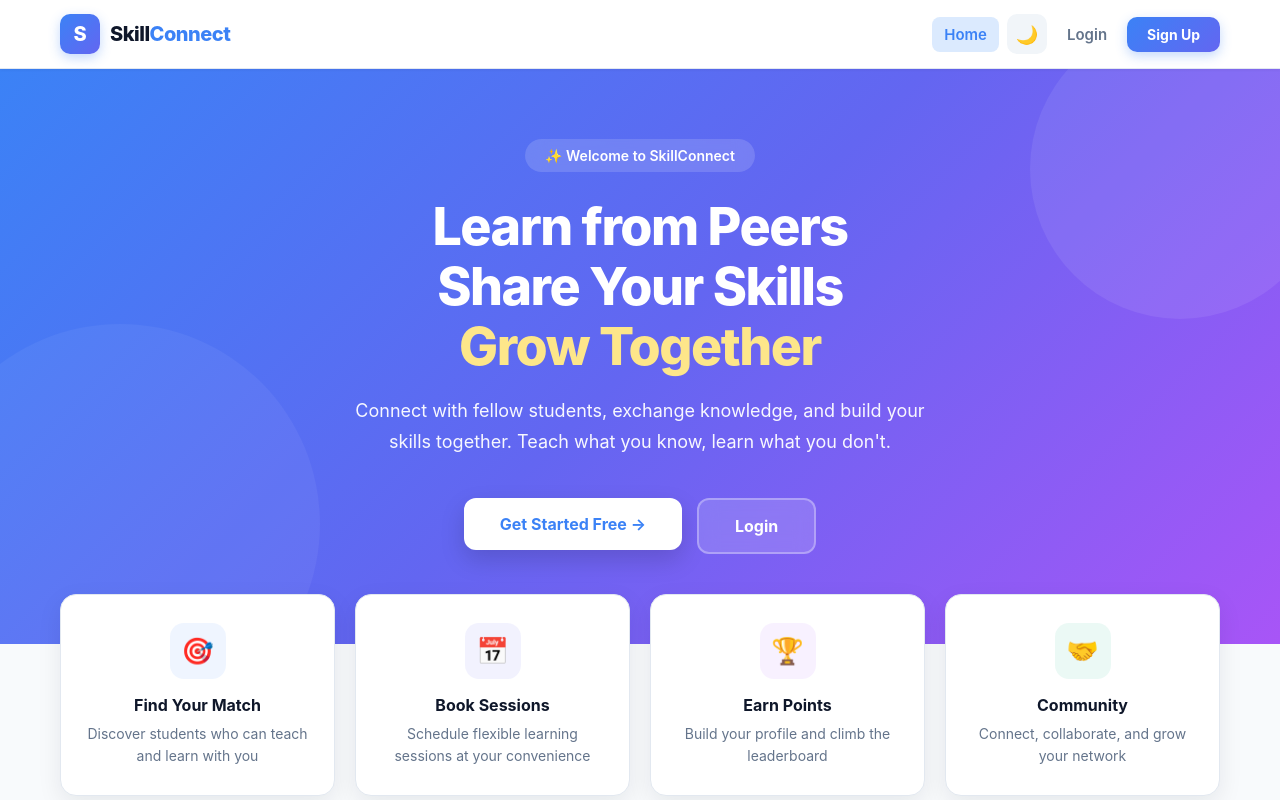
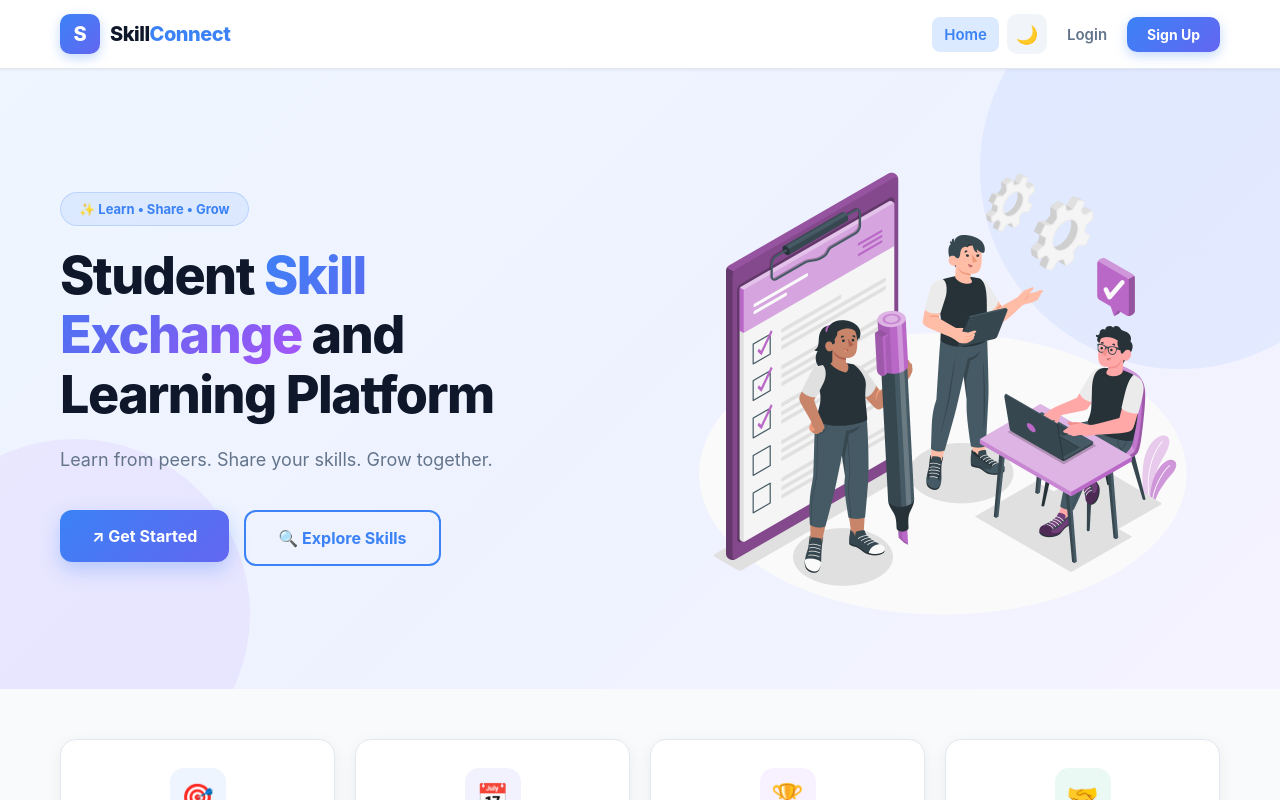
Before and after one commit to tharukasewmini1230-creator/SkillConnect, a React app in the folder frontend/: page / in a window 1280 px wide. Shown: the top 800 px of the page. Built offline with nearby package versions, Linux system fonts and the light colour scheme; no server answers; the HTML template or start-up script is replaced by a standard one.

Commit message:
style: add hero illustration and split-layout hero section

```diff
--- a/frontend/src/pages/Home.jsx
+++ b/frontend/src/pages/Home.jsx
@@ -2,6 +2,7 @@ import { useState, useEffect } from 'react';
 import { Link, useSearchParams } from 'react-router-dom';
 import API from '../services/api';
 import { useAuth } from '../context/AuthContext';
+import heroIllustration from '../assets/hero-illustration.png';
 
 const Home = () => {
   const [skills, setSkills] = useState([]);
@@ -13,7 +14,6 @@ const Home = () => {
   const { user } = useAuth();
   const [searchParams] = useSearchParams();
 
-  // Read search query from URL (from Navbar search)
   useEffect(() => {
     const urlSearch = searchParams.get('search');
     if (urlSearch) {
@@ -58,32 +58,39 @@ const Home = () => {
   return (
     <div style={{ paddingBottom: '40px' }}>
 
-      {/* ============================================
-          HERO SECTION
-          ============================================ */}
+      {/* HERO SECTION - Split Layout */}
       <div style={{
-        background: 'linear-gradient(135deg, #3B82F6 0%, #6366F1 50%, #A855F7 100%)',
-        color: '#fff',
-        padding: '70px 20px 90px',
+        background: 'linear-gradient(135deg, #EFF6FF 0%, #EEF2FF 50%, #F5F3FF 100%)',
+        padding: '60px 20px',
         position: 'relative',
         overflow: 'hidden'
       }}>
-        {/* Background Decorative Circles */}
-        <div style={{ position: 'absolute', top: '-50px', right: '-50px', width: '300px', height: '300px', borderRadius: '50%', background: 'rgba(255,255,255,0.08)' }} />
-        <div style={{ position: 'absolute', bottom: '-80px', left: '-80px', width: '400px', height: '400px', borderRadius: '50%', background: 'rgba(255,255,255,0.05)' }} />
+        <div style={{ position: 'absolute', top: '-100px', right: '-100px', width: '400px', height: '400px', borderRadius: '50%', background: 'rgba(59, 130, 246, 0.08)' }} />
+        <div style={{ position: 'absolute', bottom: '-100px', left: '-100px', width: '350px', height: '350px', borderRadius: '50%', background: 'rgba(168, 85, 247, 0.08)' }} />
 
-        <div className="container" style={{ position: 'relative', zIndex: 1, textAlign: 'center', maxWidth: '900px' }}>
+        <div className="container" style={{
+          display: 'grid',
+          gridTemplateColumns: 'minmax(0, 1fr) minmax(0, 1fr)',
+          gap: '50px',
+          alignItems: 'center',
+          position: 'relative',
+          zIndex: 1
+        }}>
+
+          {/* Left Side - Text */}
+          <div>
             <div style={{
               display: 'inline-block',
-            background: 'rgba(255,255,255,0.15)',
-            padding: '8px 20px',
+              background: 'rgba(59, 130, 246, 0.1)',
+              color: '#3B82F6',
+              padding: '8px 18px',
               borderRadius: '30px',
-            fontSize: '14px',
-            fontWeight: '600',
-            marginBottom: '25px',
-            backdropFilter: 'blur(10px)'
+              fontSize: '13px',
+              fontWeight: '700',
+              marginBottom: '20px',
+              border: '1px solid rgba(59, 130, 246, 0.2)'
             }}>
-            ✨ Welcome to SkillConnect
+              ✨ Learn • Share • Grow
             </div>
 
             <h1 style={{
@@ -91,65 +98,73 @@ const Home = () => {
               fontWeight: '800',
               marginBottom: '20px',
               lineHeight: '1.15',
-            letterSpacing: '-1.5px'
+              letterSpacing: '-1.5px',
+              color: 'var(--dark)'
             }}>
-            Learn from Peers<br />
-            Share Your Skills<br />
-            <span style={{ color: '#FDE68A' }}>Grow Together</span>
+              Student <span style={{
+                background: 'linear-gradient(135deg, #3B82F6 0%, #6366F1 50%, #A855F7 100%)',
+                WebkitBackgroundClip: 'text',
+                WebkitTextFillColor: 'transparent',
+                backgroundClip: 'text'
+              }}>Skill Exchange</span> and Learning Platform
             </h1>
 
             <p style={{
               fontSize: '18px',
-            marginBottom: '40px',
-            opacity: 0.95,
-            maxWidth: '600px',
-            margin: '0 auto 40px',
-            lineHeight: '1.7'
+              marginBottom: '35px',
+              color: 'var(--gray)',
+              lineHeight: '1.7',
+              maxWidth: '500px'
             }}>
-            Connect with fellow students, exchange knowledge, and build your skills together. Teach what you know, learn what you don't.
+              Learn from peers. Share your skills. Grow together.
             </p>
 
-          <div style={{ display: 'flex', gap: '15px', justifyContent: 'center', flexWrap: 'wrap' }}>
+            <div style={{ display: 'flex', gap: '15px', flexWrap: 'wrap' }}>
               {!user ? (
                 <>
                   <Link to="/register">
                     <button style={{
-                    padding: '16px 36px',
-                    background: '#fff',
+                      padding: '16px 32px',
+                      background: 'linear-gradient(135deg, #3B82F6 0%, #6366F1 100%)',
+                      color: '#fff',
+                      borderRadius: '12px',
+                      fontSize: '16px',
+                      fontWeight: '700',
+                      boxShadow: '0 8px 20px rgba(59, 130, 246, 0.3)',
+                      display: 'flex',
+                      alignItems: 'center',
+                      gap: '8px'
+                    }}>
+                      ↗ Get Started
+                    </button>
+                  </Link>
+                  <Link to="/login">
+                    <button style={{
+                      padding: '16px 32px',
+                      background: 'transparent',
                       color: '#3B82F6',
                       borderRadius: '12px',
                       fontSize: '16px',
                       fontWeight: '700',
-                    boxShadow: '0 10px 25px rgba(0,0,0,0.15)'
+                      border: '2px solid #3B82F6',
+                      display: 'flex',
+                      alignItems: 'center',
+                      gap: '8px'
                     }}>
-                    Get Started Free →
-                  </button>
-                </Link>
-                <Link to="/login">
-                  <button style={{
-                    padding: '16px 36px',
-                    background: 'rgba(255,255,255,0.15)',
-                    color: '#fff',
-                    borderRadius: '12px',
-                    fontSize: '16px',
-                    fontWeight: '700',
-                    border: '2px solid rgba(255,255,255,0.3)',
-                    backdropFilter: 'blur(10px)'
-                  }}>
-                    Login
+                      🔍 Explore Skills
                     </button>
                   </Link>
                 </>
               ) : (
                 <Link to="/dashboard">
                   <button style={{
-                  padding: '16px 36px',
-                  background: '#fff',
-                  color: '#3B82F6',
+                    padding: '16px 32px',
+                    background: 'linear-gradient(135deg, #3B82F6 0%, #6366F1 100%)',
+                    color: '#fff',
                     borderRadius: '12px',
                     fontSize: '16px',
                     fontWeight: '700',
-                  boxShadow: '0 10px 25px rgba(0,0,0,0.15)'
+                    boxShadow: '0 8px 20px rgba(59, 130, 246, 0.3)'
                   }}>
                     Go to Dashboard →
                   </button>
@@ -157,12 +172,24 @@ const Home = () => {
               )}
             </div>
           </div>
+
+          {/* Right Side - Illustration */}
+          <div style={{ display: 'flex', justifyContent: 'center', alignItems: 'center' }}>
+            <img
+              src={heroIllustration}
+              alt="Students learning together"
+              style={{
+                width: '100%',
+                maxWidth: '500px',
+                height: 'auto'
+              }}
+            />
+          </div>
+        </div>
       </div>
 
-      {/* ============================================
-          FEATURES CARDS (Overlapping Hero)
-          ============================================ */}
-      <div className="container" style={{ marginTop: '-50px', position: 'relative', zIndex: 2 }}>
+      {/* FEATURE CARDS */}
+      <div className="container" style={{ marginTop: '50px' }}>
         <div style={{
           display: 'grid',
           gridTemplateColumns: 'repeat(auto-fit, minmax(240px, 1fr))',
@@ -178,7 +205,7 @@ const Home = () => {
               background: 'var(--white)',
               padding: '28px 24px',
               borderRadius: '16px',
-              boxShadow: '0 8px 24px rgba(15, 23, 42, 0.08)',
+              boxShadow: '0 4px 16px rgba(15, 23, 42, 0.06)',
               textAlign: 'center',
               border: '1px solid var(--border)'
             }}>
@@ -206,11 +233,8 @@ const Home = () => {
         </div>
       </div>
 
-      {/* ============================================
-          SKILLS BROWSING SECTION
-          ============================================ */}
+      {/* SKILLS BROWSING SECTION */}
       <div className="container" style={{ marginTop: '70px' }}>
-
         <div style={{ textAlign: 'center', marginBottom: '40px' }}>
           <h2 style={{ fontSize: '36px', fontWeight: '800', color: 'var(--dark)', marginBottom: '10px', letterSpacing: '-0.5px' }}>
             Browse Skills
@@ -220,7 +244,6 @@ const Home = () => {
           </p>
         </div>
 
-        {/* Tabs */}
         <div className="tabs-container" style={{
           display: 'flex',
           gap: '10px',
@@ -274,7 +297,6 @@ const Home = () => {
           ))}
         </div>
 
-        {/* Search + Filter */}
         <div style={{ display: 'flex', gap: '15px', marginBottom: '30px', flexWrap: 'wrap' }}>
           <input
             type="text"
@@ -314,14 +336,6 @@ const Home = () => {
           </select>
         </div>
 
-        {/* Results count */}
-        <div style={{ marginBottom: '20px' }}>
-          <p style={{ color: 'var(--gray)', fontSize: '14px', fontWeight: '500' }}>
-            Showing <strong style={{ color: 'var(--dark)' }}>{filteredSkills.length}</strong> {filteredSkills.length === 1 ? 'result' : 'results'}
-          </p>
-        </div>
-
-        {/* Skills Grid */}
         {loading ? (
           <div style={{ textAlign: 'center', padding: '60px 20px' }}>
             <div className="spinner"></div>
```
Also changed, not shown: frontend/src/assets/hero-illustration.png (added). Lines whose indentation alone changed are shown as unchanged.
